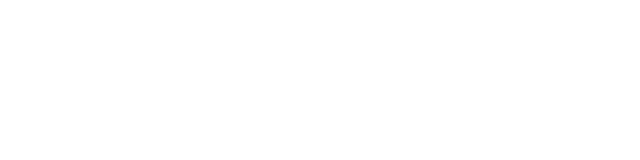
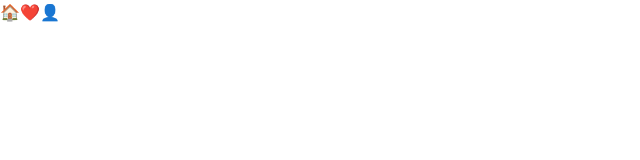
Before and after one commit to WildCodeSchool/2022-03-JS-Reims-hackathon-2-tzatziki, a React (Vite) app in the folder frontend/: page / in a window 1280 px wide. Shown: the top 160 px of the page, without its empty margins (0-640 px from the left). Built offline with nearby package versions, Linux system fonts and the light colour scheme.

Commit message:
imported the navbar in the app.jsx file

```diff
--- a/frontend/src/App.jsx
+++ b/frontend/src/App.jsx
@@ -1,11 +1,16 @@
-import Home from "@pages/Home";
+import { BrowserRouter } from "react-router-dom";
+import Navbar from "./components/Navbar";
+import Home from "./pages/Home";
 
 import "./App.css";
 
 function App() {
   return (
     <div className="App">
-      <Home />
+      <BrowserRouter>
+        <Home />
+        <Navbar />
+      </BrowserRouter>
     </div>
   );
 }
```
